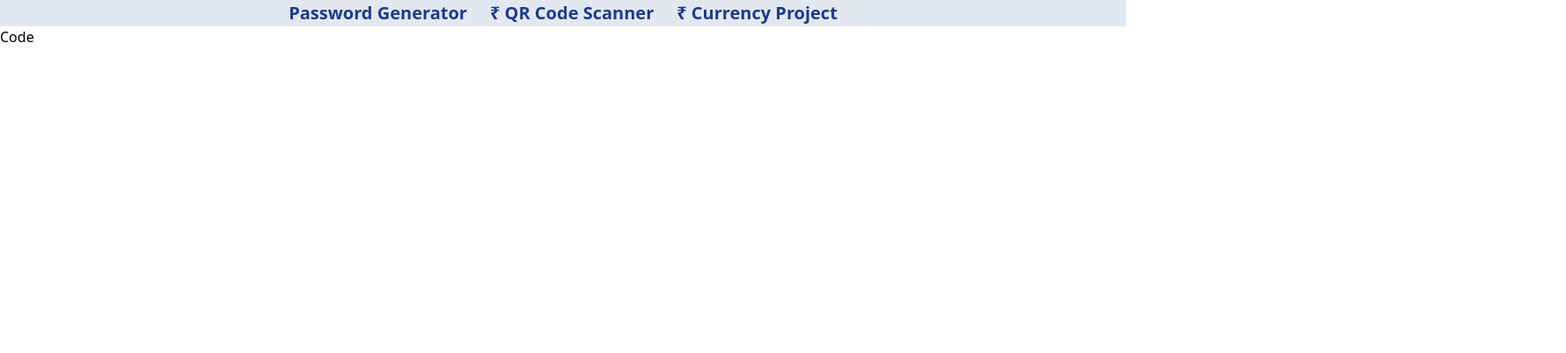
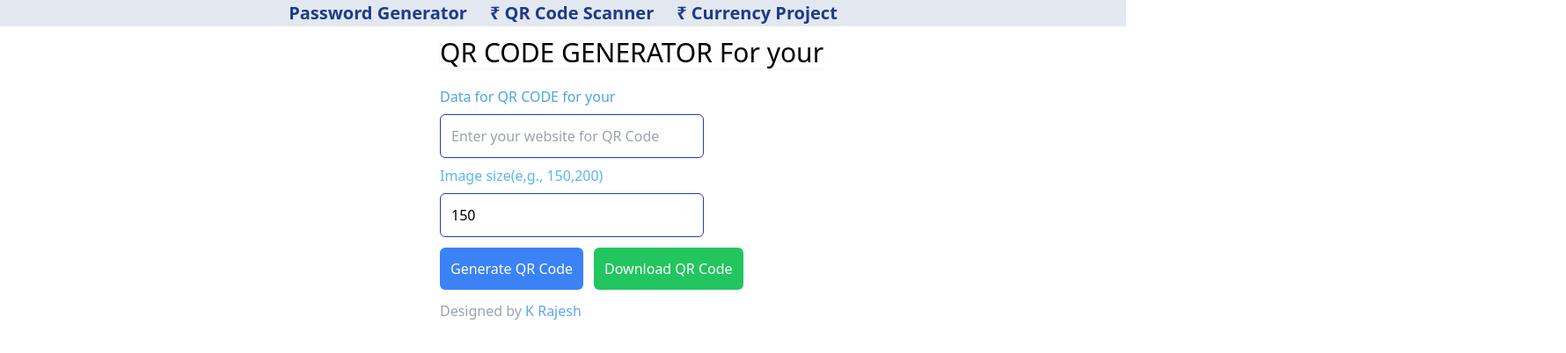
Before and after one commit to Rajeshkumarachari/password, a React (Create React App) app: page /code in a window 1280 px wide. Shown: the top 402 px of the page at 88% size, 1780 px wide, since content can reach past the window. Built offline with nearby package versions, Linux system fonts and the light colour scheme.

Commit message:
qr app complted

```diff
--- a/src/components/Code.js
+++ b/src/components/Code.js
@@ -1,7 +1,99 @@
-import React from "react";
+import React, { useState } from "react";
 
 const Code = () => {
-  return <div className=" ">Code</div>;
+  const [img, setImg] = useState("");
+  const [loading, setLoading] = useState(false);
+  const [data, setData] = useState("");
+  const [imgSize, setImgSize] = useState("150");
+
+  async function generatrQr() {
+    setLoading(true);
+    try {
+      const url = `https://api.qrserver.com/v1/create-qr-code/?size=${imgSize}x${imgSize} &data=${encodeURIComponent(
+        data
+      )}`;
+      setImg(url);
+    } catch (error) {
+      console.log(error);
+    } finally {
+      setLoading(false);
+    }
+  }
+  const download = () => {
+    fetch(img)
+      .then((response) => response.blob())
+      .then((blob) => {
+        const link = document.createElement("a");
+        link.href = URL.createObjectURL(blob);
+        link.download = `${data}.png `;
+        document.body.appendChild(link);
+        link.click();
+        document.body.removeChild(link);
+      })
+      .catch((error) => {
+        console.log("error", error);
+      });
+  };
+
+  return (
+    <div className="w-[100%] h-[100vh] flex-col items-center justify-center mx-[500px] my-3 ">
+      <h1 className=" font-medium  text-3xl shadow-sm w-fit my-1 mb-4">
+        QR CODE GENERATOR For your
+      </h1>
+      {loading && <p>Please wait...</p>}
+      <div className=" mt-3">
+        {img && <img src={img} alt="qr code" className=" p-3 shadow-md " />}
+      </div>
+      <div>
+        <label
+          htmlFor="dataInput"
+          className=" block mb-2 text-[#4aa6e4] mt-5 font-medium "
+        >
+          Data for QR CODE for your {data}
+        </label>
+        <input
+          type="text"
+          placeholder="Enter your website for QR Code"
+          className=" p-3 border rounded-md border-blue-800 w-[300px] "
+          value={data}
+          onChange={(e) => {
+            setData(e.target.value);
+          }}
+        />
+        <label
+          htmlFor="sizeInput"
+          className=" block mb-2 text-[#5ab6f3] mt-2 font-medium "
+        >
+          Image size(e,g., 150,200)
+        </label>
+        <input
+          type="text"
+          placeholder="Enter image size"
+          value={imgSize}
+          onChange={(e) => setImgSize(e.target.value)}
+          className=" p-3 border rounded-md border-blue-800 w-[300px] "
+        />{" "}
+        <br />
+        <button
+          disabled={loading}
+          className=" bg-blue-500 text-white my-3 mr-3 p-3 rounded-md font-light hover:bg-blue-600"
+          onClick={generatrQr}
+        >
+          Generate QR Code
+        </button>
+        <button
+          className=" bg-green-500 text-white my-3 mr-3 p-3 rounded-md font-light hover:bg-green-600"
+          onClick={download}
+        >
+          Download QR Code
+        </button>
+        <p className=" text-gray-400">
+          Designed by{" "}
+          <span className=" text-blue-400 cursor-pointer"> K Rajesh</span>
+        </p>
+      </div>
+    </div>
+  );
 };
 
 export default Code;
```
Also changed, not shown: src/hooks/constant.js (added, +2 -0 lines).
